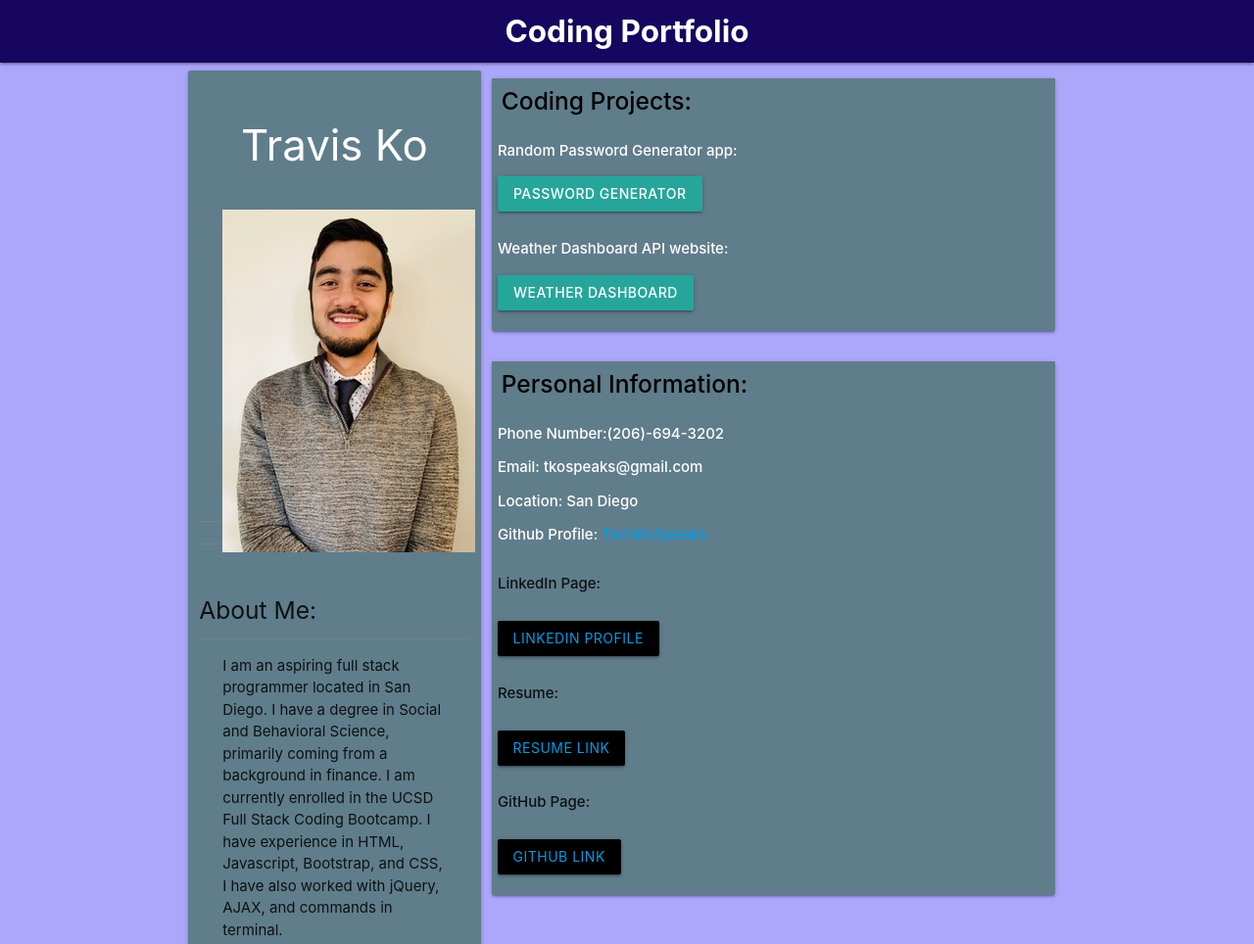
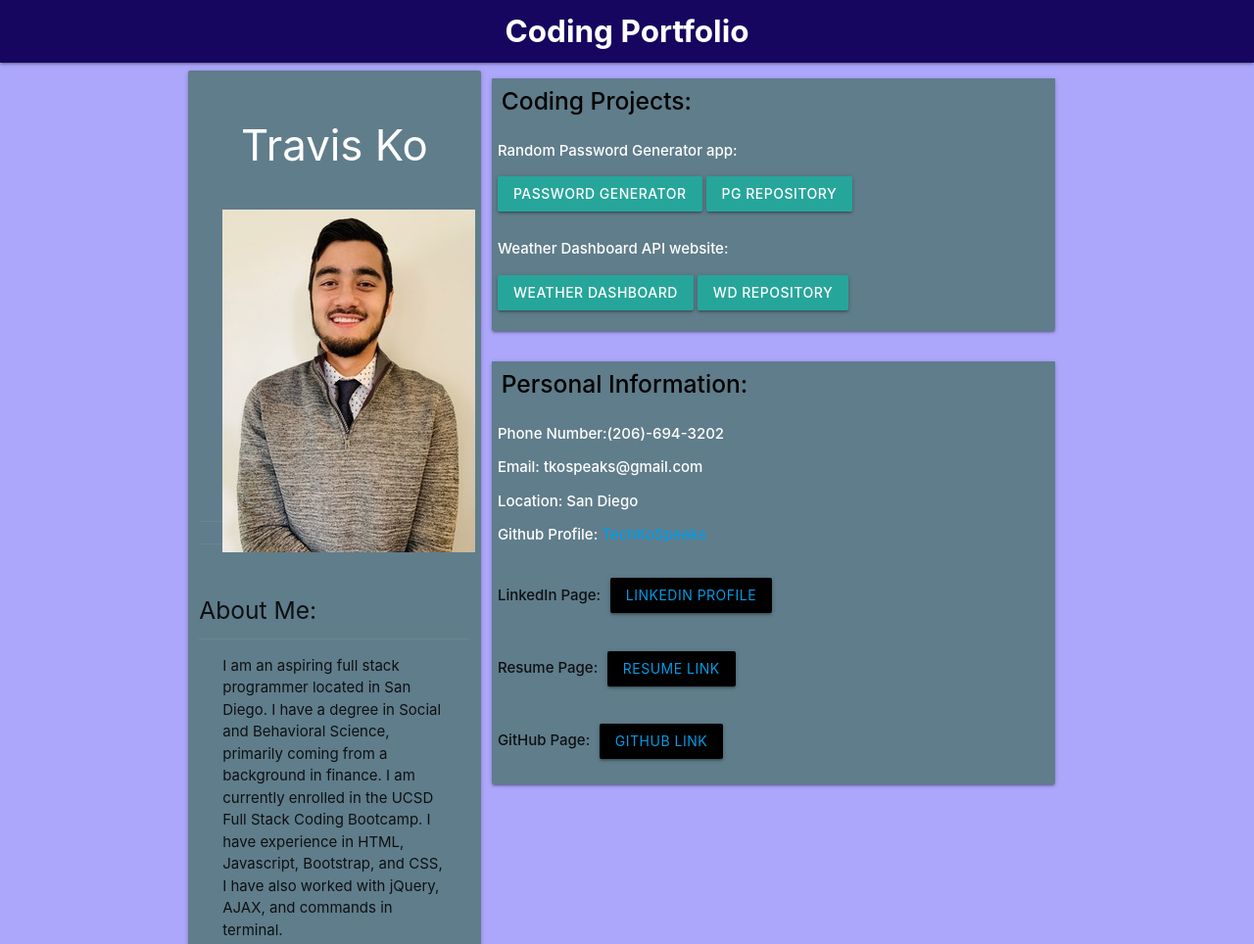
Before and after one commit to TechKoSpeaks/polished-portfolio, a plain HTML site: page index.html in a window 1280 px wide. Shown: the top 964 px of the page at 98% size. Drawn offline with nearby package versions, Linux system fonts and the light colour scheme.

Commit message:
fixed buttons for resume, linkedin and github buttons, fixed password generator and weather dashboard repository buttons to display properly. Updated information and added classes to personal info.

```diff
--- a/index.html
+++ b/index.html
@@ -26,7 +26,7 @@
                     </span>
                 </div>
                 <card class="profPic card-action">
-                    <img class="flex-row" src="profile-photo2.jpg" alt="profile picture">
+                    <img class="flex-row" src="profile-photo2.jpg">
                     <img class="img-responsive">
                 </card>
                 <p class="card" style="text-align: center">
@@ -62,12 +62,16 @@
                                 <a class="btn"
                                     href="https://techkospeaks.github.io/Portfolio-Password-Generator/">Password
                                     Generator</a>
+                                    <a class="btn"
+                                    href="https://github.com/TechKoSpeaks/Portfolio-Password-Generator.git">PG Repository</a>
                             </p>
                         </div>
                         <div class="codingProjects flex-row p2 m2">Weather Dashboard API website:<p>
                                 <a class="btn"
                                     href="https://techkospeaks.github.io/Portfolio-Weather-Dashboard/">Weather
                                     Dashboard</a>
+                                    <a class="btn"
+                                    href="https://github.com/TechKoSpeaks/Portfolio-Weather-Dashboard.git">WD Repository</a>
                             </p>
                         </div>
                     </div>
@@ -91,17 +95,17 @@
                         </div>
 
 
-                        <p class="titleBtns">LinkedIn Page:</p>
+                        <p class="titleBtns">LinkedIn Page:
                         <button class="clickBtn black text-align:center waves-effect waves-light btn">
                             <a href="https://www.linkedin.com/in/travisko/">LinkedIn Profile</a>
                         </button></p>
-                        <p class="titleBtns">Resume:</p>
-                        <p><button class="clickBtn black text-align:center waves-effect waves-light btn">
+                        <p class="titleBtns">Resume Page:
+                        <button class="clickBtn black text-align:center waves-effect waves-light btn">
                                 <a
                                     href="https://docs.google.com/document/d/1iMJFDzid7c-mCA4b2vQoJPSLNOII7lex9CM5JbsaqaU/edit?usp=sharing">Resume
                                     Link</a>
                             </button></p>
-                        <p class="titleBtns">GitHub Page:</p>
+                        <p class="titleBtns">GitHub Page:
                         <button class="clickBtn black text-align:center waves-effect waves-light btn">
                             <a href="https://github.com/TechKoSpeaks">GitHub Link</a>
                         </button></p>
```
